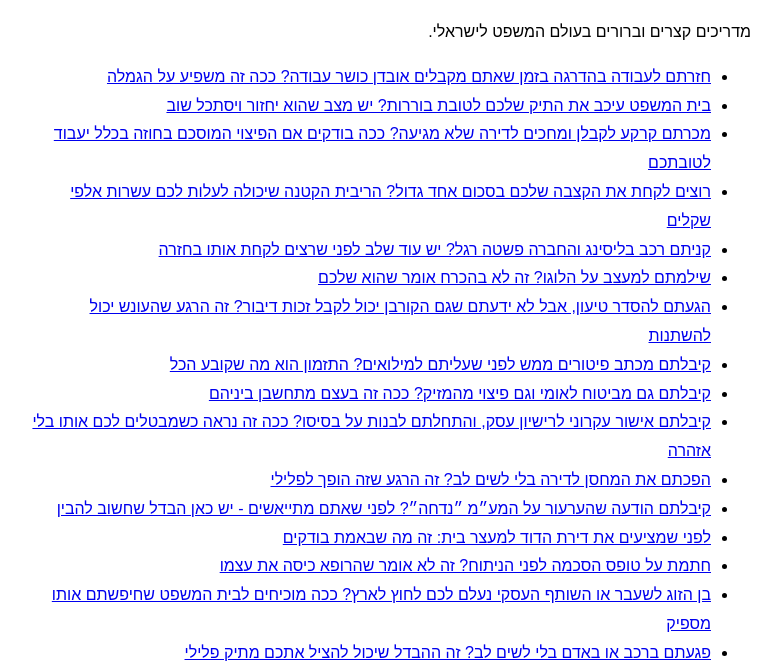
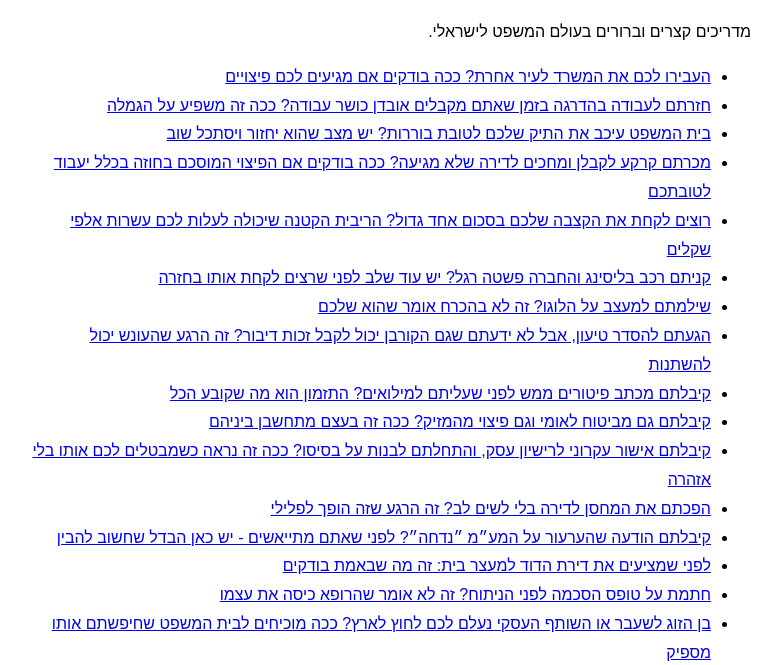
Before and after one commit to blogpost-collab/lawtip-guides, a plain HTML site: page index.html in a window 1280 px wide. Shown: the part 101-766 px from the top of the page, without its empty margins (249-1030 px from the left). Drawn offline with Linux system fonts and the light colour scheme.

Commit message:
rebuild index

```diff
--- a/index.html
+++ b/index.html
@@ -1,4 +1,5 @@
-<!doctype html><html dir=rtl lang=he><head><meta charset=utf-8><meta name=viewport content='width=device-width,initial-scale=1'><title>המדריך המשפטי</title></head><body style='font-family:Heebo,Arial,sans-serif;max-width:720px;margin:40px auto;padding:0 16px;line-height:1.8;text-align:right'><h1>המדריך המשפטי</h1><p>מדריכים קצרים וברורים בעולם המשפט לישראלי.</p><ul><li><a href="posts/%D7%97%D7%96%D7%A8%D7%AA%D7%9D-%D7%9C%D7%A2%D7%91%D7%95%D7%93%D7%94-%D7%91%D7%94%D7%93%D7%A8%D7%92%D7%94-%D7%91%D7%96%D7%9E%D7%9F-%D7%A9%D7%90%D7%AA%D7%9D-%D7%9E%D7%A7%D7%91%D7%9C%D7%99%D7%9D-%D7%90%D7%95%D7%91%D7%93%D7%9F-%D7%9B%D7%95%D7%A9%D7%A8-%D7%A2%D7%91%D7%95%D7%93%D7%94-%D7%9B%D7%9B%D7%94-%D7%96%D7%94-1794926526.html">חזרתם לעבודה בהדרגה בזמן שאתם מקבלים אובדן כושר עבודה? ככה זה משפיע על הגמלה</a></li>
+<!doctype html><html dir=rtl lang=he><head><meta charset=utf-8><meta name=viewport content='width=device-width,initial-scale=1'><title>המדריך המשפטי</title></head><body style='font-family:Heebo,Arial,sans-serif;max-width:720px;margin:40px auto;padding:0 16px;line-height:1.8;text-align:right'><h1>המדריך המשפטי</h1><p>מדריכים קצרים וברורים בעולם המשפט לישראלי.</p><ul><li><a href="posts/%D7%94%D7%A2%D7%91%D7%99%D7%A8%D7%95-%D7%9C%D7%9B%D7%9D-%D7%90%D7%AA-%D7%94%D7%9E%D7%A9%D7%A8%D7%93-%D7%9C%D7%A2%D7%99%D7%A8-%D7%90%D7%97%D7%A8%D7%AA-%D7%9B%D7%9B%D7%94-%D7%91%D7%95%D7%93%D7%A7%D7%99%D7%9D-%D7%90%D7%9D-%D7%9E%D7%92%D7%99%D7%A2%D7%99%D7%9D-%D7%9C%D7%9B%D7%9D-%D7%A4%D7%99%D7%A6%D7%95%D7%99-1795027472.html">העבירו לכם את המשרד לעיר אחרת? ככה בודקים אם מגיעים לכם פיצויים</a></li>
+<li><a href="posts/%D7%97%D7%96%D7%A8%D7%AA%D7%9D-%D7%9C%D7%A2%D7%91%D7%95%D7%93%D7%94-%D7%91%D7%94%D7%93%D7%A8%D7%92%D7%94-%D7%91%D7%96%D7%9E%D7%9F-%D7%A9%D7%90%D7%AA%D7%9D-%D7%9E%D7%A7%D7%91%D7%9C%D7%99%D7%9D-%D7%90%D7%95%D7%91%D7%93%D7%9F-%D7%9B%D7%95%D7%A9%D7%A8-%D7%A2%D7%91%D7%95%D7%93%D7%94-%D7%9B%D7%9B%D7%94-%D7%96%D7%94-1794926526.html">חזרתם לעבודה בהדרגה בזמן שאתם מקבלים אובדן כושר עבודה? ככה זה משפיע על הגמלה</a></li>
 <li><a href="posts/%D7%91%D7%99%D7%AA-%D7%94%D7%9E%D7%A9%D7%A4%D7%98-%D7%A2%D7%99%D7%9B%D7%91-%D7%90%D7%AA-%D7%94%D7%AA%D7%99%D7%A7-%D7%A9%D7%9C%D7%9B%D7%9D-%D7%9C%D7%98%D7%95%D7%91%D7%AA-%D7%91%D7%95%D7%A8%D7%A8%D7%95%D7%AA-%D7%99%D7%A9-%D7%9E%D7%A6%D7%91-%D7%A9%D7%94%D7%95%D7%90-%D7%99%D7%97%D7%96%D7%95%D7%A8-%D7%95-1794831456.html">בית המשפט עיכב את התיק שלכם לטובת בוררות? יש מצב שהוא יחזור ויסתכל שוב</a></li>
 <li><a href="posts/%D7%9E%D7%9B%D7%A8%D7%AA%D7%9D-%D7%A7%D7%A8%D7%A7%D7%A2-%D7%9C%D7%A7%D7%91%D7%9C%D7%9F-%D7%95%D7%9E%D7%97%D7%9B%D7%99%D7%9D-%D7%9C%D7%93%D7%99%D7%A8%D7%94-%D7%A9%D7%9C%D7%90-%D7%9E%D7%92%D7%99%D7%A2%D7%94-%D7%9B%D7%9B%D7%94-%D7%91%D7%95%D7%93%D7%A7%D7%99%D7%9D-%D7%90%D7%9D-%D7%94%D7%A4%D7%99%D7%A6%D7%95%D7%99-1794747709.html">מכרתם קרקע לקבלן ומחכים לדירה שלא מגיעה? ככה בודקים אם הפיצוי המוסכם בחוזה בכלל יעבוד לטובתכם</a></li>
 <li><a href="posts/%D7%A8%D7%95%D7%A6%D7%99%D7%9D-%D7%9C%D7%A7%D7%97%D7%AA-%D7%90%D7%AA-%D7%94%D7%A7%D7%A6%D7%91%D7%94-%D7%A9%D7%9C%D7%9B%D7%9D-%D7%91%D7%A1%D7%9B%D7%95%D7%9D-%D7%90%D7%97%D7%93-%D7%92%D7%93%D7%95%D7%9C-%D7%94%D7%A8%D7%99%D7%91%D7%99%D7%AA-%D7%94%D7%A7%D7%98%D7%A0%D7%94-%D7%A9%D7%99%D7%9B%D7%95%D7%9C%D7%94--1794670967.html">רוצים לקחת את הקצבה שלכם בסכום אחד גדול? הריבית הקטנה שיכולה לעלות לכם עשרות אלפי שקלים</a></li>
```
